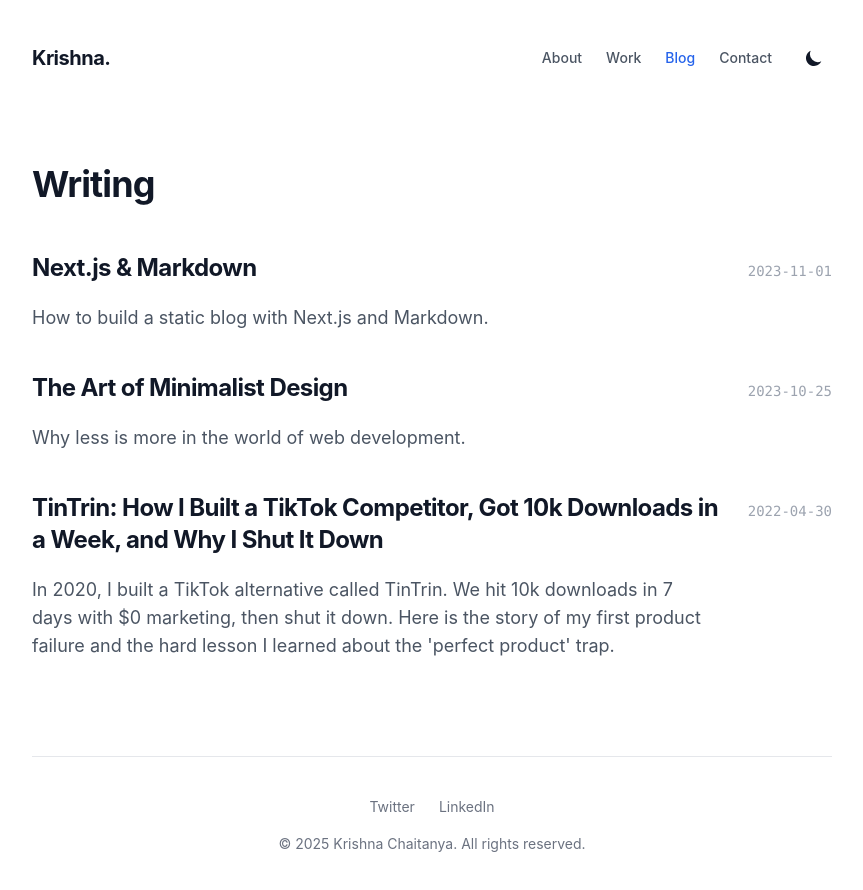
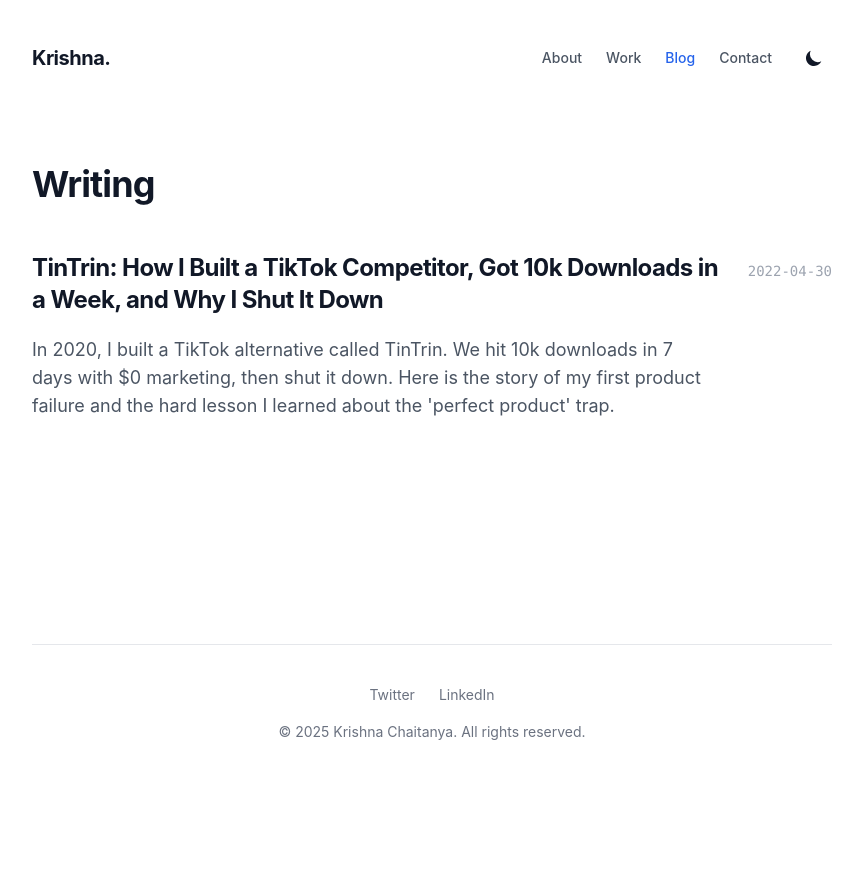
Before and after one commit to MrForward/Portfolio-site, a Next.js app: page /blog in a window 1280 px wide. Shown: the top 890 px of the page, without its empty margins (208-1071 px from the left). After the commit the page ends 800 px from the top, so only its background shows below. Built offline with nearby package versions, Linux system fonts and the light colour scheme.

Commit message:
Update blog post and banner

```diff
--- a/pages/blog/index.js
+++ b/pages/blog/index.js
@@ -13,7 +13,7 @@ export async function getStaticProps() {
 
 export default function Blog({ allPostsData }) {
   return (
-    <Layout title="Blog - Minimal Portfolio">
+    <Layout title="Blog - World of Krishna">
       <section>
         <h1 className="mb-12">Writing</h1>
         <div className="space-y-10">
--- a/posts/My-Startup-Journey.md
+++ b/posts/My-Startup-Journey.md
@@ -3,8 +3,6 @@ title: "TinTrin: How I Built a TikTok Competitor, Got 10k Downloads in a Week, a
 date: "2022-04-30"
 description: "In 2020, I built a TikTok alternative called TinTrin. We hit 10k downloads in 7 days with $0 marketing, then shut it down. Here is the story of my first product failure and the hard lesson I learned about the 'perfect product' trap."
 ---
-
-# TinTrin: How I Built a TikTok Competitor, Got 10k Downloads in a Week, and Why I Shut It Down
 
 ![TinTrin First Banner](/images/tintrin-banner.jpg)
 _That thumbnail is the actual first banner we created on day 01 of building the product, two months before launch._
@@ -64,4 +62,4 @@ I don’t know what to call this journey—a failure, foolishness, or a crazy as
 
 But this journey introduced me to **Product Management**. It ignited a passion to build products that scale, taught me the importance of prioritization, and showed me that user experience is everything.
 
-_All thanks to Ashish for introducing me to the world of aspiration. You need a best friend who always comes up with crazy ideas, irrespective of the discouraging and unsupportive environment you are surrounded by._
+_All thanks to Ashish for introducing me to the world of aspiration. You need a friend who always comes up with crazy ideas, irrespective of the discouraging and unsupportive environment you are surrounded by._
--- a/posts/minimalist-design.md
+++ /dev/null
@@ -1,21 +0,0 @@
----
-title: 'The Art of Minimalist Design'
-date: '2023-10-25'
-description: 'Why less is more in the world of web development.'
----
-
-# The Art of Minimalist Design
-
-Minimalism isn't just about removing things; it's about adding the right things.
-
-## Why it matters
-
-In a world full of noise, clarity is a superpower. When you reduce visual clutter, you guide the user's attention to what truly matters: the content.
-
-> "Perfection is achieved, not when there is nothing more to add, but when there is nothing left to take away." - Antoine de Saint-Exupéry
-
-### Key Principles
-
-1.  **Whitespace**: It allows elements to breathe.
-2.  **Typography**: The voice of your design.
-3.  **Color**: Use it sparingly to highlight importance.
--- a/posts/nextjs-markdown.md
+++ /dev/null
@@ -1,17 +0,0 @@
----
-title: 'Next.js & Markdown'
-date: '2023-11-01'
-description: 'How to build a static blog with Next.js and Markdown.'
----
-
-# Next.js & Markdown
-
-Building a blog with Next.js is incredibly efficient. By using **Static Site Generation (SSG)**, we can serve pages instantly.
-
-## The Stack
-
-*   **Next.js**: The framework.
-*   **Gray Matter**: For parsing frontmatter.
-*   **Remark**: For converting markdown to HTML.
-
-This setup allows you to write in simple markdown and have a performant, SEO-friendly blog.
```
Also changed, not shown: public/tintrin-banner.jpg (added).
